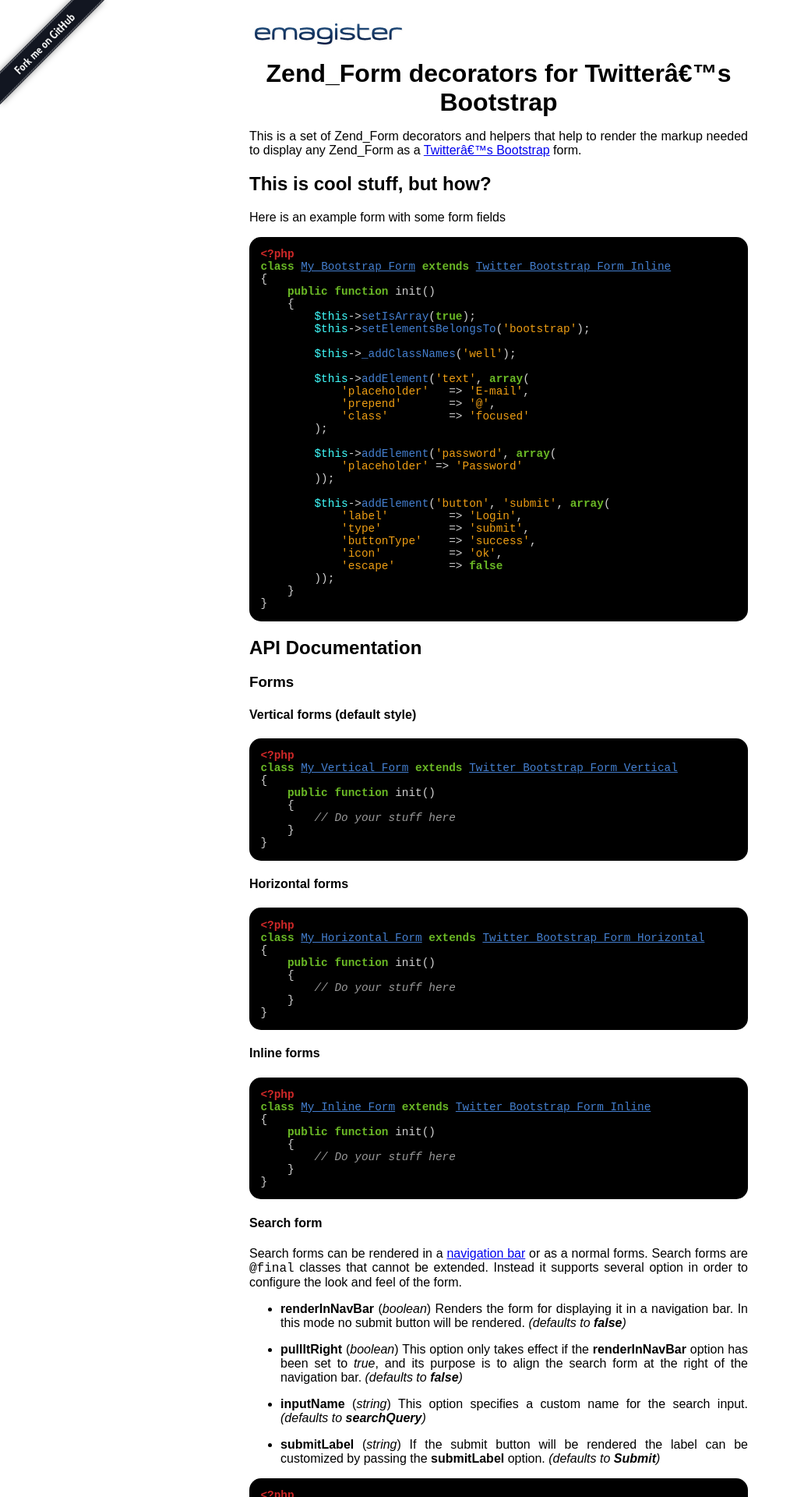
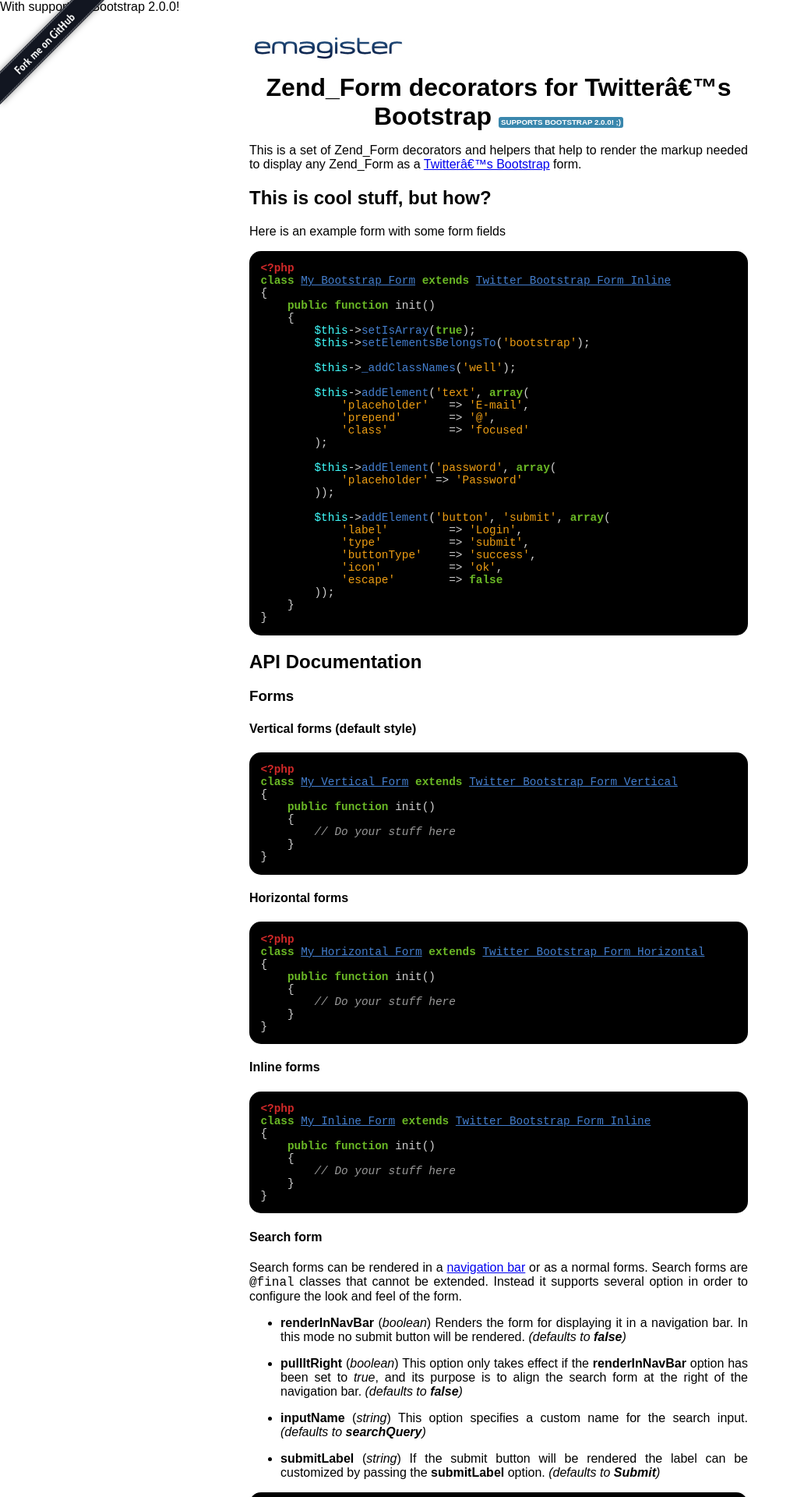
Before and after one commit to Emagister/zend-form-decorators-bootstrap, a Jekyll site: the page built from index.md, in a window 1280 px wide. Shown: the top 1920 px of the page at 78% size, without its empty margins (0-1023 px from the left). Built offline with Jekyll 4.4.1, drawn with Linux system fonts in a browser that asks for light colours; some web fonts are replaced; comment, search, counter and statistics services are not loaded.

Commit message:
Updated the main page

```diff
--- a/_layouts/layout.html
+++ b/_layouts/layout.html
@@ -7,23 +7,7 @@
 	<link href='http://fonts.googleapis.com/css?family=Basic' rel='stylesheet' type='text/css'>
 	<link rel="stylesheet" type="text/css" href="css/gh-buttons.css" />
 	<link rel="stylesheet" type="text/css" href="css/pygments.css" />
-	<style type="text/css">
-            #container{width:50%;margin:0 auto;padding:1em 0;}
-            #footer{margin-top:1.2em;border-top:1px solid #cccccc;}
-	    #footer p{margin:0;padding:.5em 0 0 0;text-align:right;font-size:x-small;}
-            h1,h2,h3{font-family:Basic, sans-serif !important;}
-            h1{text-align:center;margin:0;}
-            small{display:block;text-align:center;}
-            #fork-me{position:absolute;left:0;top:0;}
-            p{text-align:justify;}
-            .highlight{border-radius:15px;-moz-border-radius:15px;background:black;font-family:Monaco,Bitstream Vera Sans Mono,monospace !important;font-size:.9em;}
-            .highlight pre{padding:1em;}
-            .highlight .bash{color:white;}
-	    .share-buttons{overflow:hidden;}
-            .share-button{float:left;margin-left:1em;}
-            .share-button.no-margin{margin-left:0 !important;}
-            #fb-root{display:none;width:75px;}
-        </style>
+	<link rel="stylesheet" type="text/css" href="css/styles.css" />
 </head>
 
 <body>
@@ -35,6 +19,8 @@
 	  js.src = "//connect.facebook.net/es_LA/all.js#xfbml=1";
 	  fjs.parentNode.insertBefore(js, fjs);
 	}(document, 'script', 'facebook-jssdk'));</script>
+
+	<div class="bubble">With support for Bootstrap 2.0.0!</div>
 
 	<div id="fork-me">
 		<a href="https://github.com/Emagister/zend-form-decorators-bootstrap">
--- a/css/styles.css
+++ b/css/styles.css
@@ -1,7 +1,31 @@
-#page{width:50%;margin:0 auto;padding:1em 0;}
-h1,h2,h3{font-family:Basic, sans-serif !important;}
+#container{width:50%;margin:0 auto;padding:1em 0;}
+#footer{margin-top:1.2em;border-top:1px solid #cccccc;}
+#footer p{margin:0;padding:.5em 0 0 0;text-align:right;font-size:x-small;}
+h1,h2,h3,h4{font-family:Basic, sans-serif !important;}
 h1{text-align:center;margin:0;}
+small{display:block;text-align:center;}
+#fork-me{position:absolute;left:0;top:0;}
 p{text-align:justify;}
 .highlight{border-radius:15px;-moz-border-radius:15px;background:black;font-family:Monaco,Bitstream Vera Sans Mono,monospace !important;font-size:.9em;}
 .highlight pre{padding:1em;}
 .highlight .bash{color:white;}
+.share-buttons{overflow:hidden;}
+.share-button{float:left;margin-left:1em;}
+.share-button.no-margin{margin-left:0 !important;}
+#fb-root{display:none;width:75px;}
+.label {
+  padding: 1px 3px 2px;
+  font-size: 9.75px;
+  font-weight: bold;
+  color: #ffffff;
+  text-transform: uppercase;
+  background-color: #999999;
+  -webkit-border-radius: 3px;
+  -moz-border-radius: 3px;
+  border-radius: 3px;
+  font-family: sans-serif;
+}
+
+.label-info {
+  background-color: #3a87ad;
+}
--- a/index.md
+++ b/index.md
@@ -2,7 +2,7 @@
 layout: layout
 title: Zend_Form decorators for Twitters's Bootstrap
 ---
-# Zend_Form decorators for Twitter's Bootstrap #
+# Zend_Form decorators for Twitter's Bootstrap <span class="label label-info">Supports Bootstrap 2.0.0! ;)</span> #
 
 This is a set of Zend_Form decorators and helpers that help to render the markup needed to display any Zend_Form as a
 [Twitter's Bootstrap](https://twitter.github.com/bootstrap) form.
```
